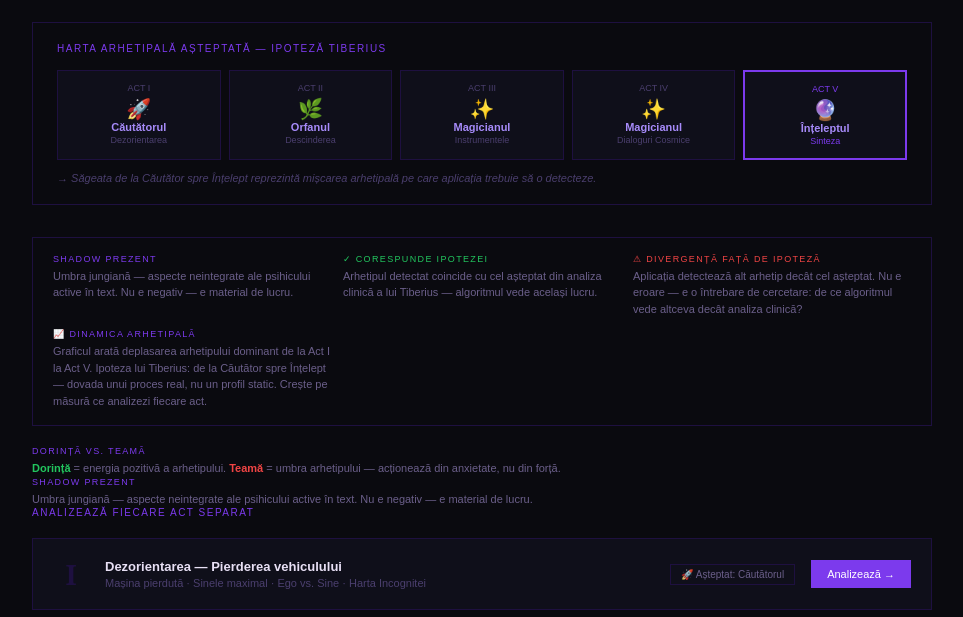
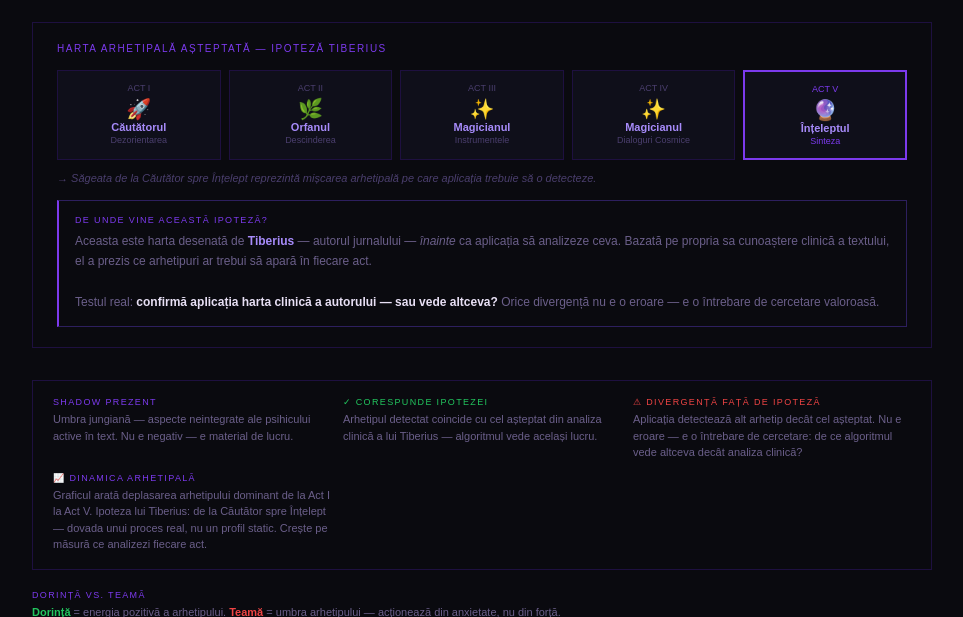
Before and after one commit to bloggustos-stack/tedx-speakerlab2, a Flask app: template templates/psych.html in a window 1280 px wide, after a click on "🧪 Calibrare INCOGNITA". Shown: the part 544-1161 px from the top of the page, without its empty margins (158-1121 px from the left). Run offline with Flask 3, Linux system fonts and the light colour scheme; the template is opened without the code that fills it, so the values that code supplies are empty.

Commit message:
Update psych.html

```diff
--- a/templates/psych.html
+++ b/templates/psych.html
@@ -514,6 +514,13 @@ button.analyze-btn:disabled{background:#2d1f5e;color:#4b3f6e;cursor:not-allowed}
         </div>
       </div>
       <div style="font-size:11px;color:#4b3f6e;margin-top:12px;font-style:italic">→ Săgeata de la Căutător spre Înțelept reprezintă mișcarea arhetipală pe care aplicația trebuie să o detecteze.</div>
+      <div style="margin-top:16px;padding:14px 16px;background:#0a0a0f;border:1px solid #2d1f5e;border-left:2px solid #7c3aed">
+        <div style="font-size:9px;color:#7c3aed;text-transform:uppercase;letter-spacing:0.15em;margin-bottom:6px">De unde vine această ipoteză?</div>
+        <div style="font-size:12px;color:#6b5f8a;line-height:1.7">
+          Aceasta este harta desenată de <strong style="color:#a78bfa">Tiberius</strong> — autorul jurnalului — <em>înainte</em> ca aplicația să analizeze ceva. Bazată pe propria sa cunoaștere clinică a textului, el a prezis ce arhetipuri ar trebui să apară în fiecare act.<br><br>
+          Testul real: <strong style="color:#e8e0f5">confirmă aplicația harta clinică a autorului — sau vede altceva?</strong> Orice divergență nu e o eroare — e o întrebare de cercetare valoroasă.
+        </div>
+      </div>
     </div>
 
     <!-- LEGENDA -->
```
